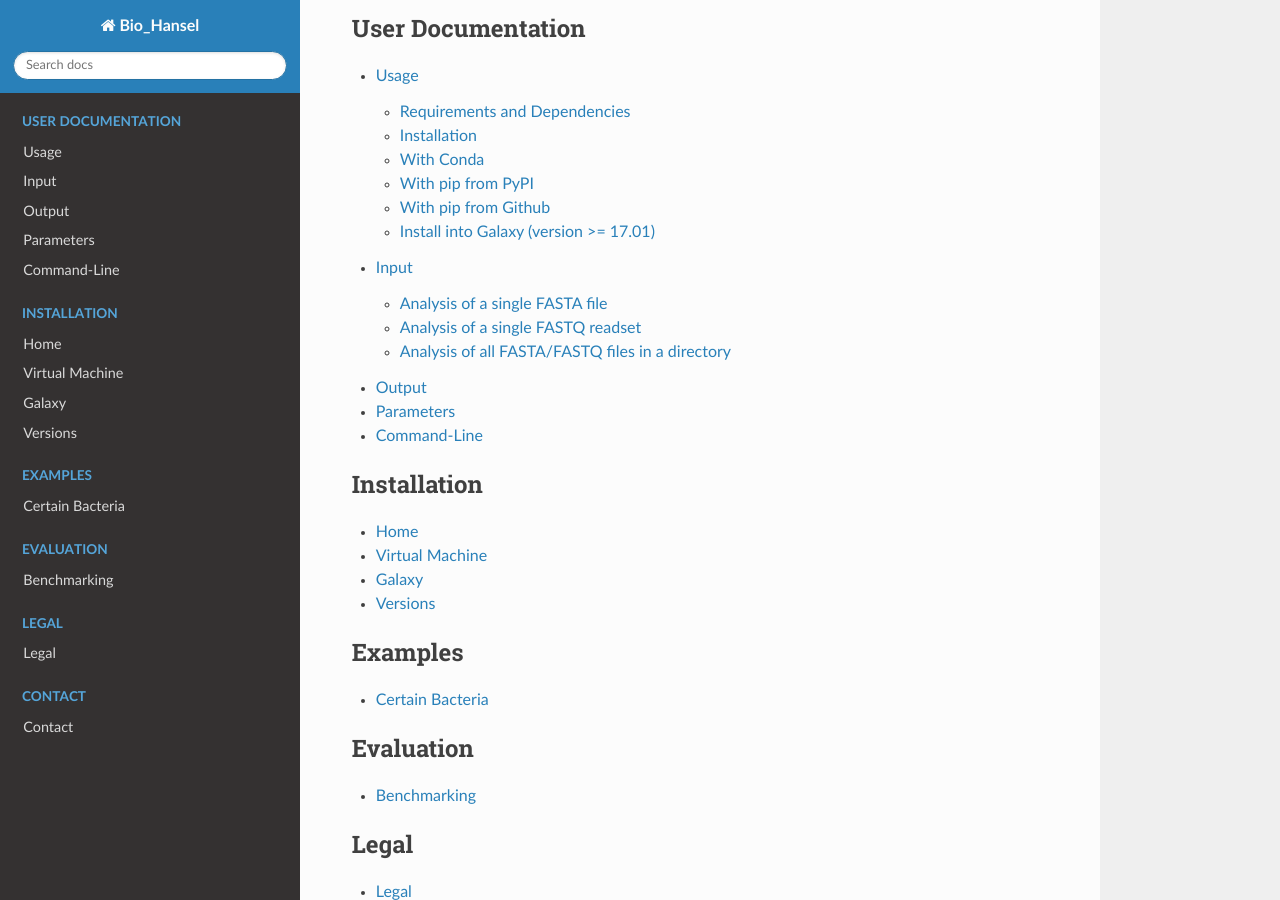
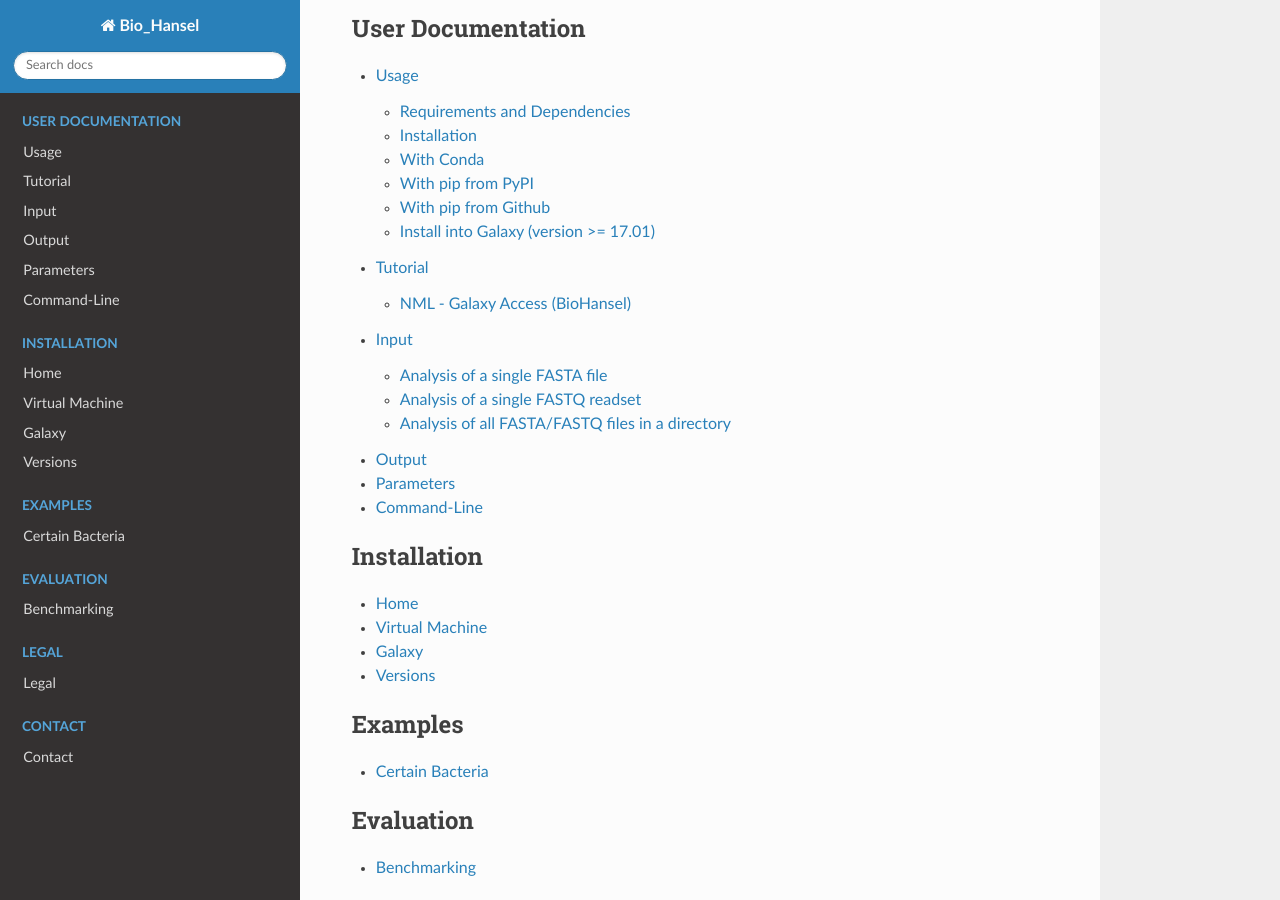
Before and after one commit to phac-nml/biohansel, a Sphinx documentation site: the page built from docs/source/index.rst, in a window 1280 px wide and 900 px high, scrolled down 528 px. Built offline with Sphinx 7.4.7 and the Read the Docs theme 2.0.0, drawn with Linux system fonts in a browser that asks for light colours.

Commit message:
Update index.rst

```diff
--- a/docs/source/index.rst
+++ b/docs/source/index.rst
@@ -28,6 +28,7 @@ Works on genome assemblies (FASTA files) or reads (FASTQ files)! Accepts Gzipped
    :caption: User Documentation
 
    user-docs/usage
+   user-docs/Tutorial
    user-docs/input
    user-docs/output
    user-docs/parameters
```
